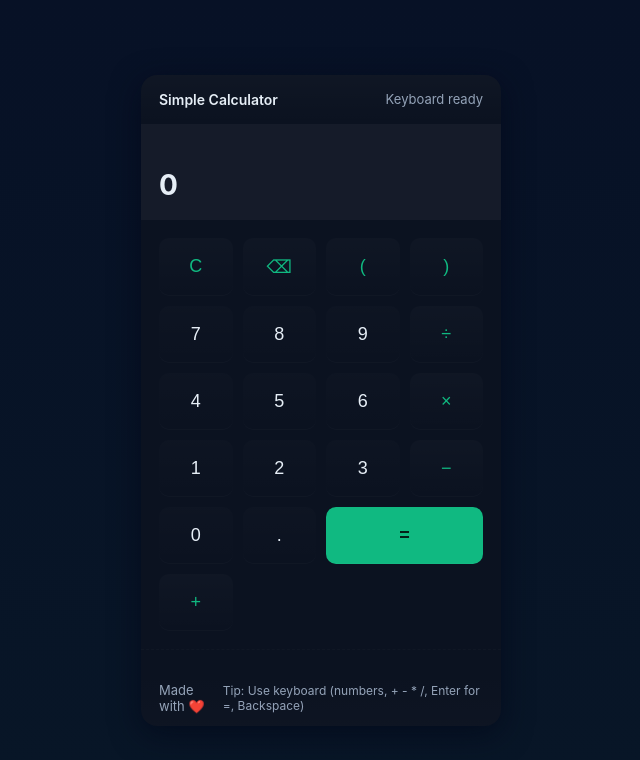
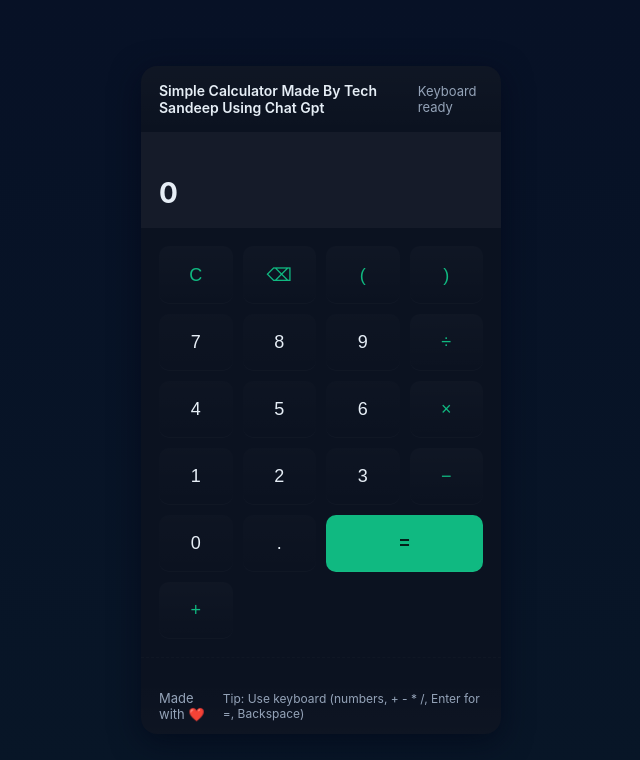
Before and after one commit to sandeep-debug92/Calculator, a plain HTML site: page index.html in a window 1280 px wide. Shown: the whole page, without its empty margins (319-959 px from the left). Drawn offline with Linux system fonts and the light colour scheme.

Commit message:
Change h1

```diff
--- a/index.html
+++ b/index.html
@@ -32,7 +32,7 @@
 <body>
   <div class="calculator" role="application" aria-label="Calculator">
     <header>
-      <h1>Simple Calculator</h1>
+      <h1>Simple Calculator Made By Tech Sandeep Using Chat Gpt</h1>
       <div style="font-size:13px;color:var(--muted)">Keyboard ready</div>
     </header><div class="display" id="display">
   <div class="expr" id="expr">&nbsp;</div>
```
